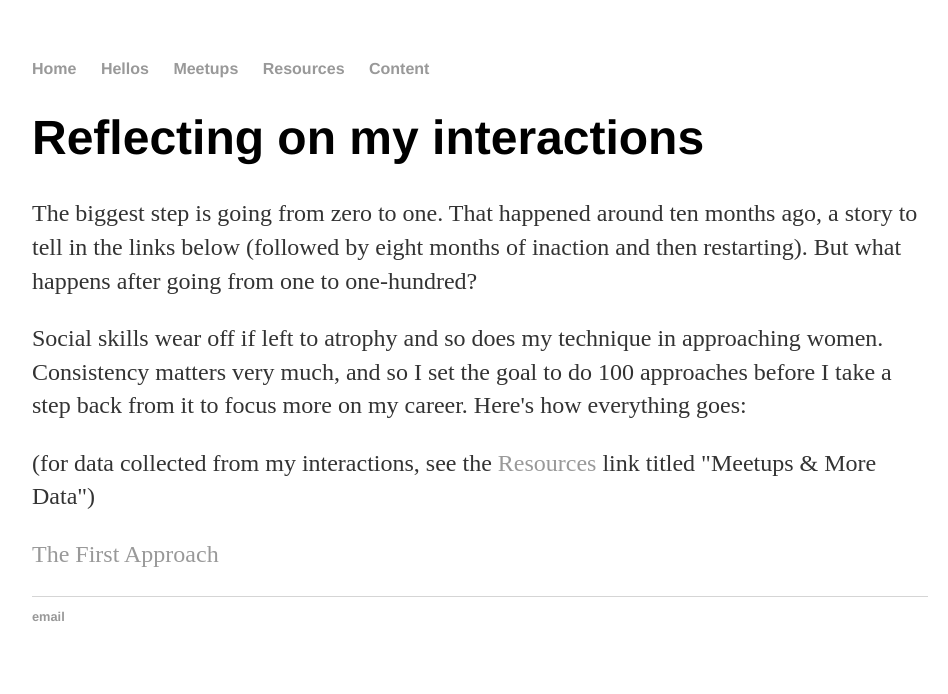
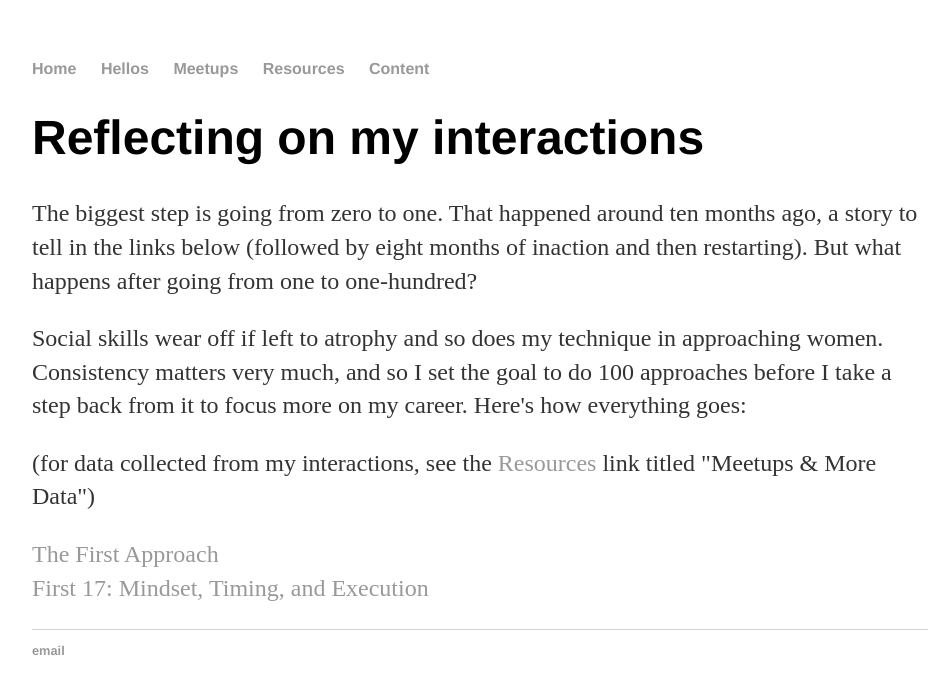
Before and after one commit to ahundredhellos/ahundredhellos.github.io, a Jekyll site: the page built from hellos/index.html, in a window 1280 px wide. Shown: the top 694 px of the page, without its empty margins (160-1108 px from the left). Built offline with Jekyll 4.4.1, drawn with Linux system fonts in a browser that asks for light colours.

Commit message:
Update index.html

```diff
--- a/hellos/index.html
+++ b/hellos/index.html
@@ -11,6 +11,8 @@ title: hellos
 
 <p>
 	<a href="http://www.ahundredhellos.com/content/2017/06/01/the-first-approach">The First Approach</a>
+	<br>
+	<a href="http://www.ahundredhellos.com/content/2017/06/04/mindset-timing-and-execution">First 17: Mindset, Timing, and Execution</a>
 	<br>
 
 
@@ -26,5 +28,4 @@ title: hellos
 
 
 
-
 </p>
```
